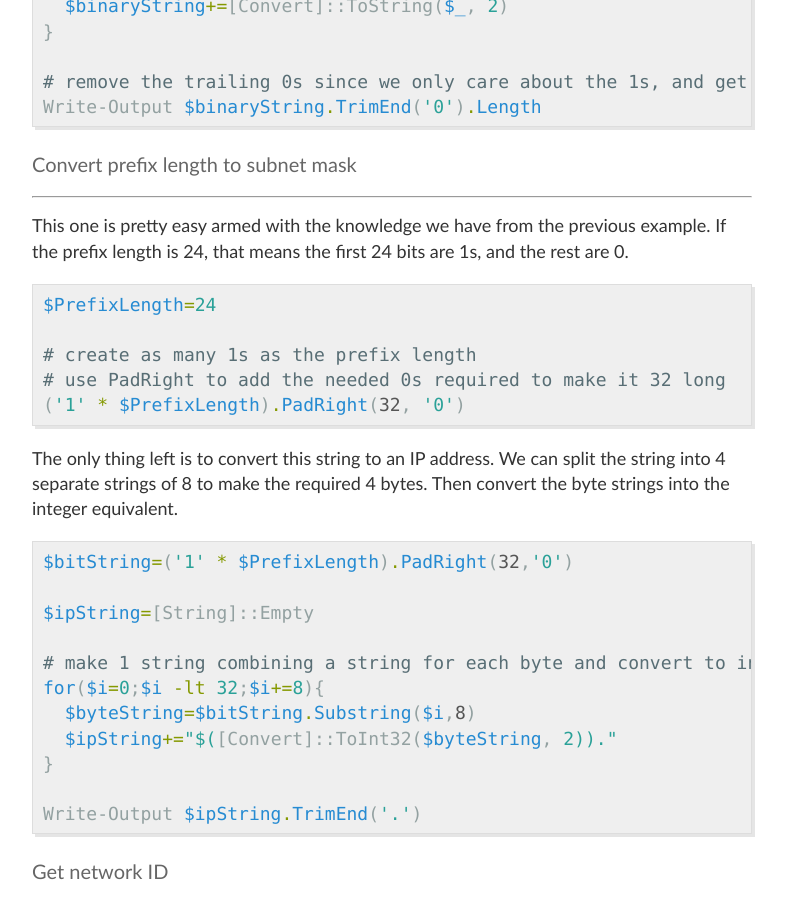
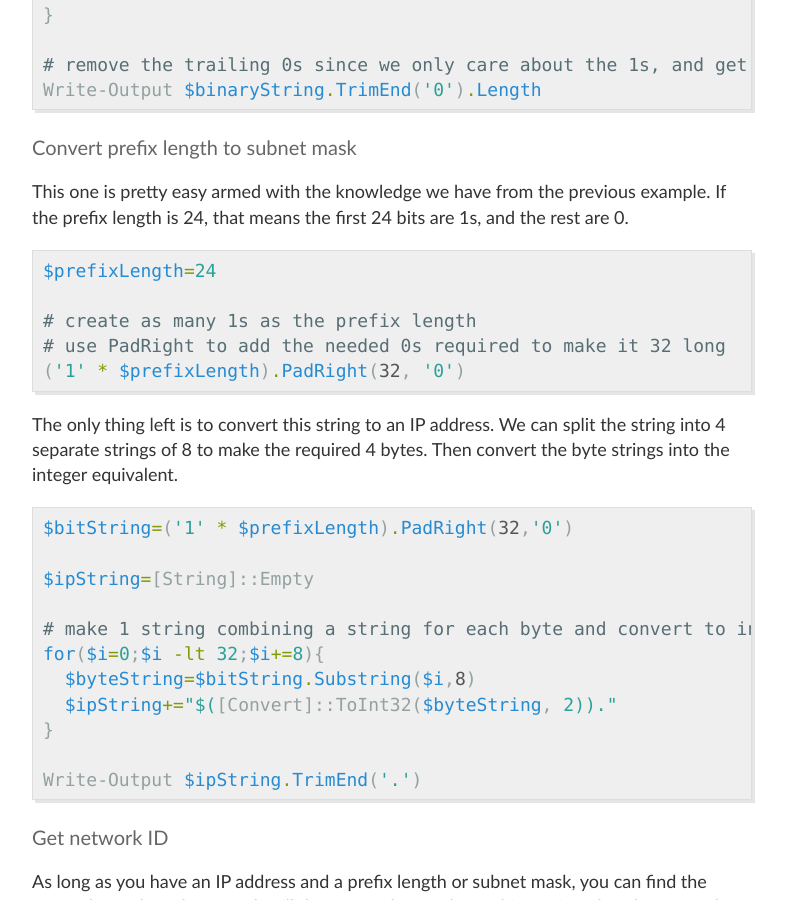
Before and after one commit to briansworth/dev, a Jekyll site: the page built from _posts/2019-4-14-PowerShell-Get-Subnet-NetworkID.md, in a window 1280 px wide and 900 px high, scrolled down 1995 px. Shown: the whole window, without its empty margins (248-1034 px from the left). Built offline with Jekyll 4.4.1, drawn with Linux system fonts in a browser that asks for light colours.

Commit message:
Formatting fixes

````diff
--- a/_posts/2019-4-14-PowerShell-Get-Subnet-NetworkID.md
+++ b/_posts/2019-4-14-PowerShell-Get-Subnet-NetworkID.md
@@ -64,7 +64,6 @@ Broadcast    : 10.148.72.255
 </p>
 
 #### Convert subnet mask to prefix length
-----
 
 <p>
   How does 255.255.255.0 translate to a prefix length of 24?
@@ -109,7 +108,6 @@ Write-Output $binaryString.TrimEnd('0').Length
 ```
 
 #### Convert prefix length to subnet mask
-----
 
 <p>
   This one is pretty easy armed with the knowledge we have from the previous
@@ -119,11 +117,11 @@ Write-Output $binaryString.TrimEnd('0').Length
 </p>
 
 ```powershell
-$PrefixLength=24
+$prefixLength=24
 
 # create as many 1s as the prefix length
 # use PadRight to add the needed 0s required to make it 32 long
-('1' * $PrefixLength).PadRight(32, '0')
+('1' * $prefixLength).PadRight(32, '0')
 ```
 
 <p>
@@ -134,7 +132,7 @@ $PrefixLength=24
 </p>
 
 ```powershell
-$bitString=('1' * $PrefixLength).PadRight(32,'0')
+$bitString=('1' * $prefixLength).PadRight(32,'0')
 
 $ipString=[String]::Empty
 
@@ -148,7 +146,6 @@ Write-Output $ipString.TrimEnd('.')
 ```
 
 #### Get network ID
-----
 
 <p>
   As long as you have an IP address and a prefix length or subnet mask,
@@ -164,6 +161,7 @@ Write-Output $ipString.TrimEnd('.')
 </p>
 
 Mask:  1111111111111111111111111**0000000**
+
 IP:    1100000010101000110000001**0001110**
 
 NetID: 1100000010101000110000001**0000000**
````
